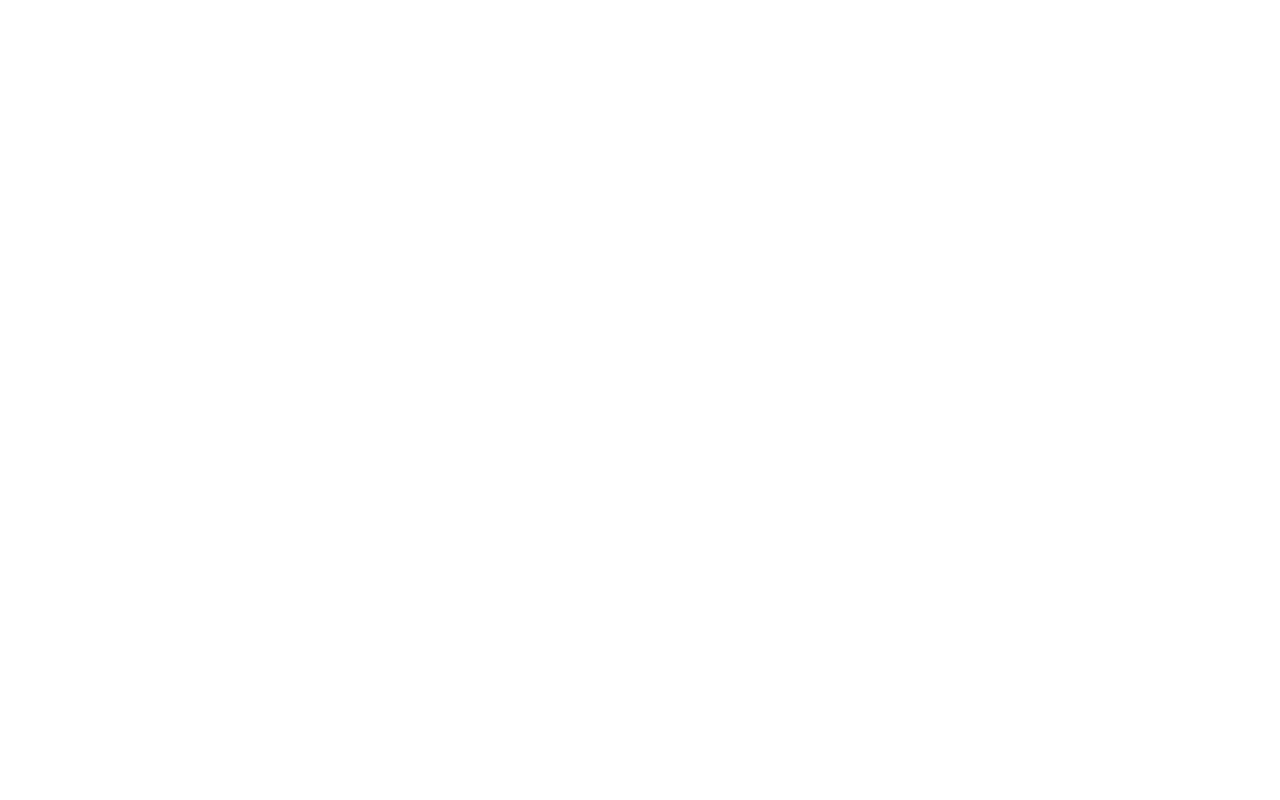
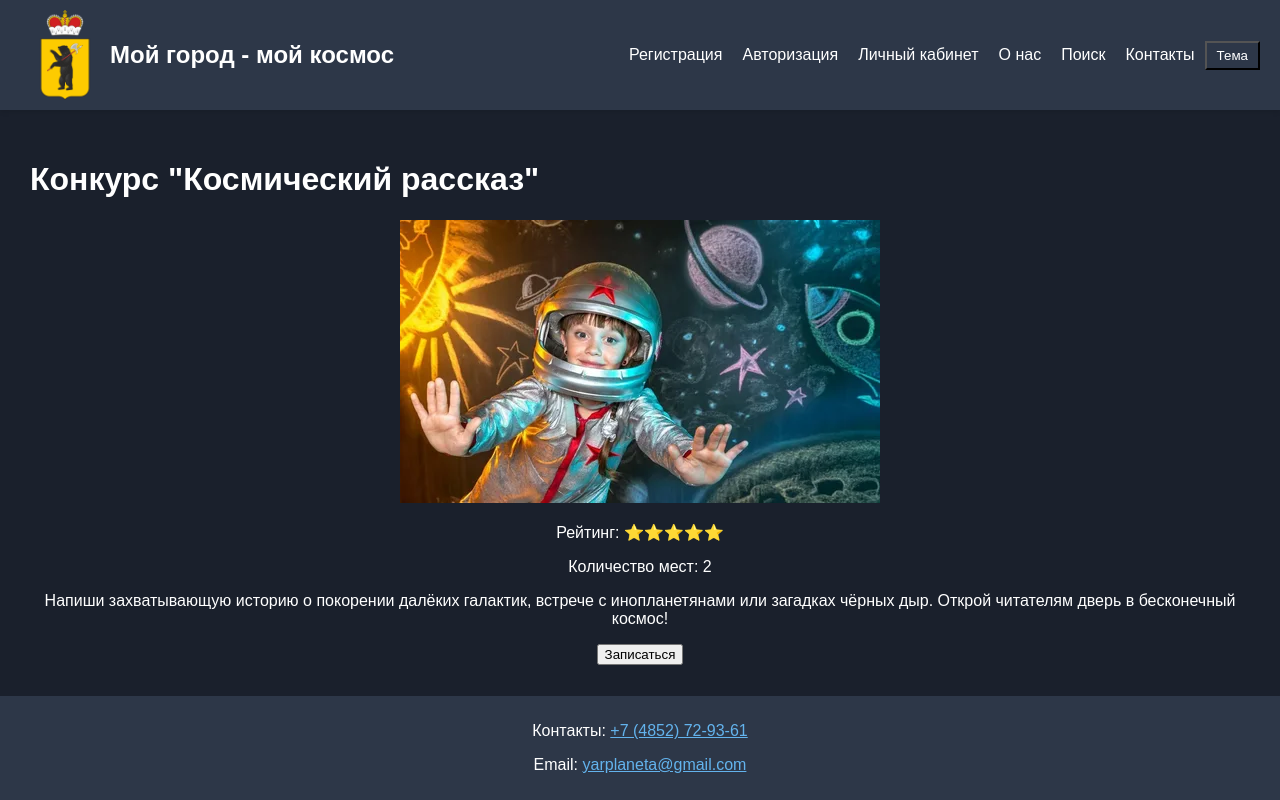
Before and after one commit to 1lyaaksenov/Yagks_project, a plain HTML site: page pages/konkurs1.html in a window 1280 px wide. Drawn offline with Linux system fonts and the light colour scheme.

Commit message:
fix schedule page and edit konkurs1

```diff
--- a/pages/konkurs1.html
+++ b/pages/konkurs1.html
@@ -4,11 +4,197 @@
 <head>
     <meta charset="UTF-8">
     <meta name="viewport" content="width=device-width, initial-scale=1.0">
-    <title>Document</title>
+    <title>Расписание конкурсов</title>
+    <style>
+        body {
+            margin: 0px;
+            padding: 0px;
+            color: white;
+            font-family: Arial, sans-serif;
+            background-color: #1a202c;
+        }
+
+        body a {
+            color: #63b3ed;
+        }
+
+        .logo-div {
+            display: flex;
+            align-items: center;
+        }
+
+        .navbar {
+            display: flex;
+            justify-content: space-between;
+            align-items: center;
+            background-color: #2d3748;
+            padding: 10px 20px;
+            box-shadow: 0 2px 5px rgba(0, 0, 0, 0.1);
+        }
+
+        .navbar-brand {
+            font-size: 1.5em;
+            font-weight: bold;
+            text-decoration: none;
+            color: white;
+        }
+
+        .navbar-toggler {
+            color: white;
+            display: none;
+            font-size: 1.5em;
+            background: none;
+            border: none;
+            cursor: pointer;
+        }
+
+        .navbar-toggler:hover {
+            background-color: #babbbb;
+            border-radius: 5px;
+        }
+
+        .navbar-nav {
+            background-color: #2d3748;
+            display: flex;
+
+        }
+
+        .nav-button {
+            text-decoration: none;
+            color: white;
+            padding: 5px 10px;
+            transition: 0.3s;
+            background-color: #2d3748;
+        }
+
+        .nav-link {
+            text-decoration: none;
+            color: white;
+            padding: 5px 10px;
+            transition: 0.3s;
+        }
+
+        .nav-link:hover {
+            background-color: #babbbb;
+            border-radius: 5px;
+        }
+
+        @media (max-width: 1050px) {
+            .navbar-nav {
+                display: none;
+                flex-direction: column;
+                position: absolute;
+                top: 100px;
+                left: 0;
+                width: 100%;
+                background-color: #2d3748;
+                box-shadow: 0 2px 5px rgba(0, 0, 0, 0.1);
+                padding: 10px 0;
+            }
+
+            .navbar-nav.show {
+                display: flex;
+            }
+
+            .navbar-toggler {
+                display: block;
+            }
+        }
+
+        main {
+            display: grid;
+            grid-template-rows: auto 1fr auto;
+            /* 1fr для основного контента, auto для футера */
+            min-height: 100vh;
+            margin: 0;
+            padding: 0px;
+        }
+
+        h1 {
+            text-align: left;
+        }
+
+        .content-div {
+            padding: 30px;
+            text-align: center;
+            display: flex;
+            flex-wrap: wrap;
+            justify-content: flex-start;
+            align-items: center;
+            flex-direction: column;
+        }
+
+        .content-div td {
+            height: 50px;
+            padding: 0px 5px;
+            border: 2px rgb(179, 179, 179) solid;
+            text-align: center;
+        }
+
+        footer {
+            background-color: #2d3748;
+            text-align: center;
+            padding: 10px;
+        }
+    </style>
 </head>
 
 <body>
+    <main>
+        <nav class="navbar">
+            <div class="logo-div">
+                <img src="../img/logo.jpg" alt="Логотип" style="height: 90px;">
+                <a class="navbar-brand" href="#">Мой город - мой космос</a>
+            </div>
 
+            <button class="navbar-toggler" onclick="toggleMenu()">☰</button>
+            <div class="navbar-nav" id="navbarNav">
+                <a class="nav-link" href="#">Регистрация</a>
+                <a class="nav-link" href="#">Авторизация</a>
+                <a class="nav-link" href="#">Личный кабинет</a>
+                <a class="nav-link" href="#">О нас</a>
+                <a class="nav-link" href="#">Поиск</a>
+                <a class="nav-link" href="#">Контакты</a>
+                <button class="nav-button" id="theme-toggle">Тема</button>
+            </div>
+        </nav>
+
+        <div class="content-div">
+
+            <DIV>
+                <h1>Конкурс "Космический рассказ"</h1>
+                <div>
+                    <img src="../img/konk1.png">
+                    <p>Рейтинг: ⭐⭐⭐⭐⭐</p>
+                    <p>Количество мест: 2</p>
+                </div>
+
+                <p>
+                    Напиши захватывающую историю о покорении далёких галактик, встрече с инопланетянами или загадках
+                    чёрных дыр. Открой читателям дверь в бесконечный космос!
+                </p>
+                <button>Записаться</button>
+            </DIV>
+
+        </div>
+
+        <footer>
+            <p>Контакты: <a href="tel:+74852729361">+7 (4852) 72-93-61</a></p>
+            <p>Email: <a href="mailto:yarplaneta@gmail.com">yarplaneta@gmail.com</a></p>
+        </footer>
+
+    </main>
 </body>
+<script>
+    const themeToggle = document.getElementById('theme-toggle');
+    themeToggle.addEventListener('click', () => {
+        document.body.style.backgroundColor = document.body.style.backgroundColor === 'white' ? '#1a202c' : 'white';
+        document.body.main.style.color = document.body.style.color === 'black' ? 'white' : 'black';
+    });
+
+    function toggleMenu() {
+        document.getElementById('navbarNav').classList.toggle('show');
+    }
+</script>
 
 </html>
```
Also changed, not shown: pages/schedule.html (+16 -7 lines).
